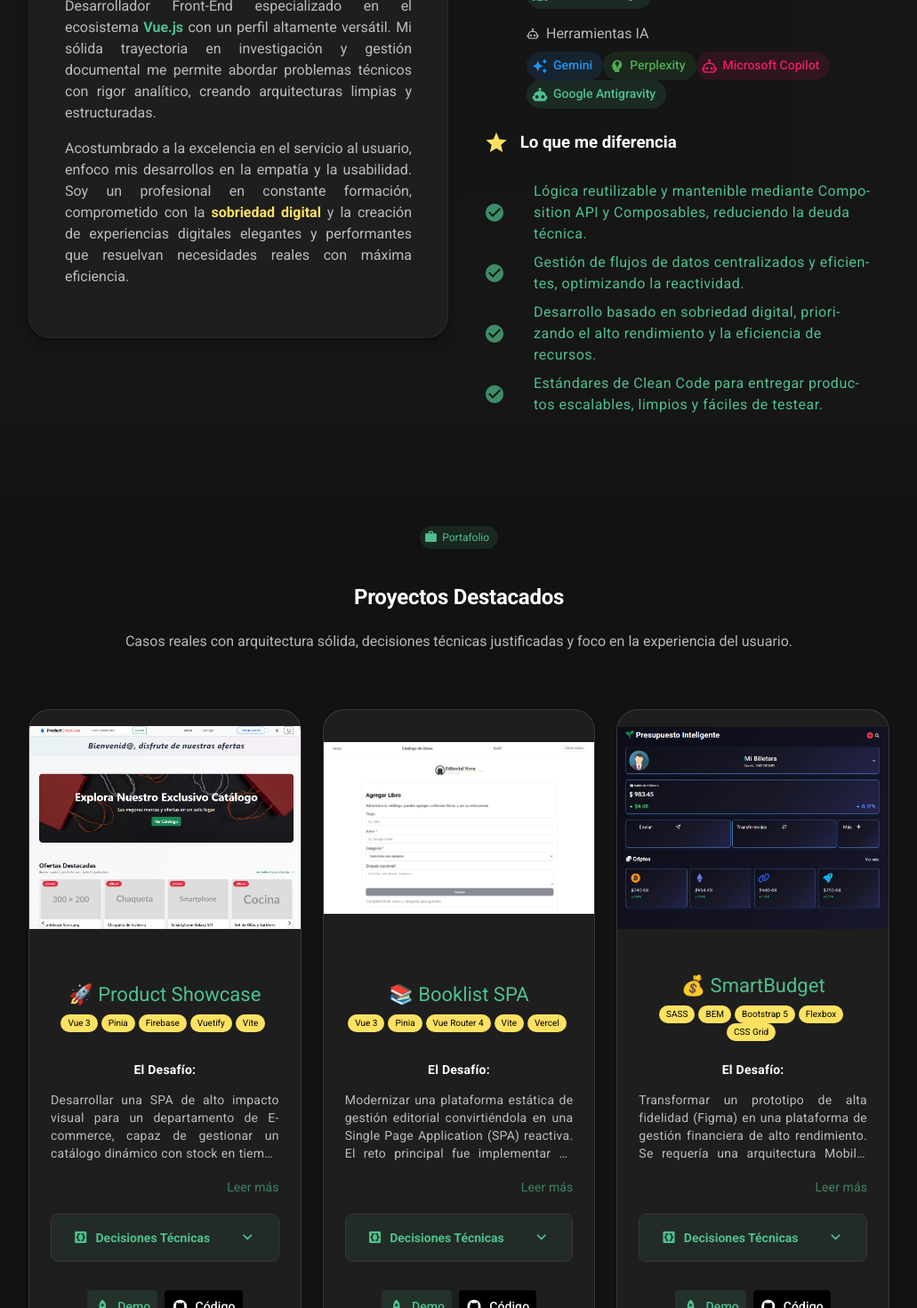
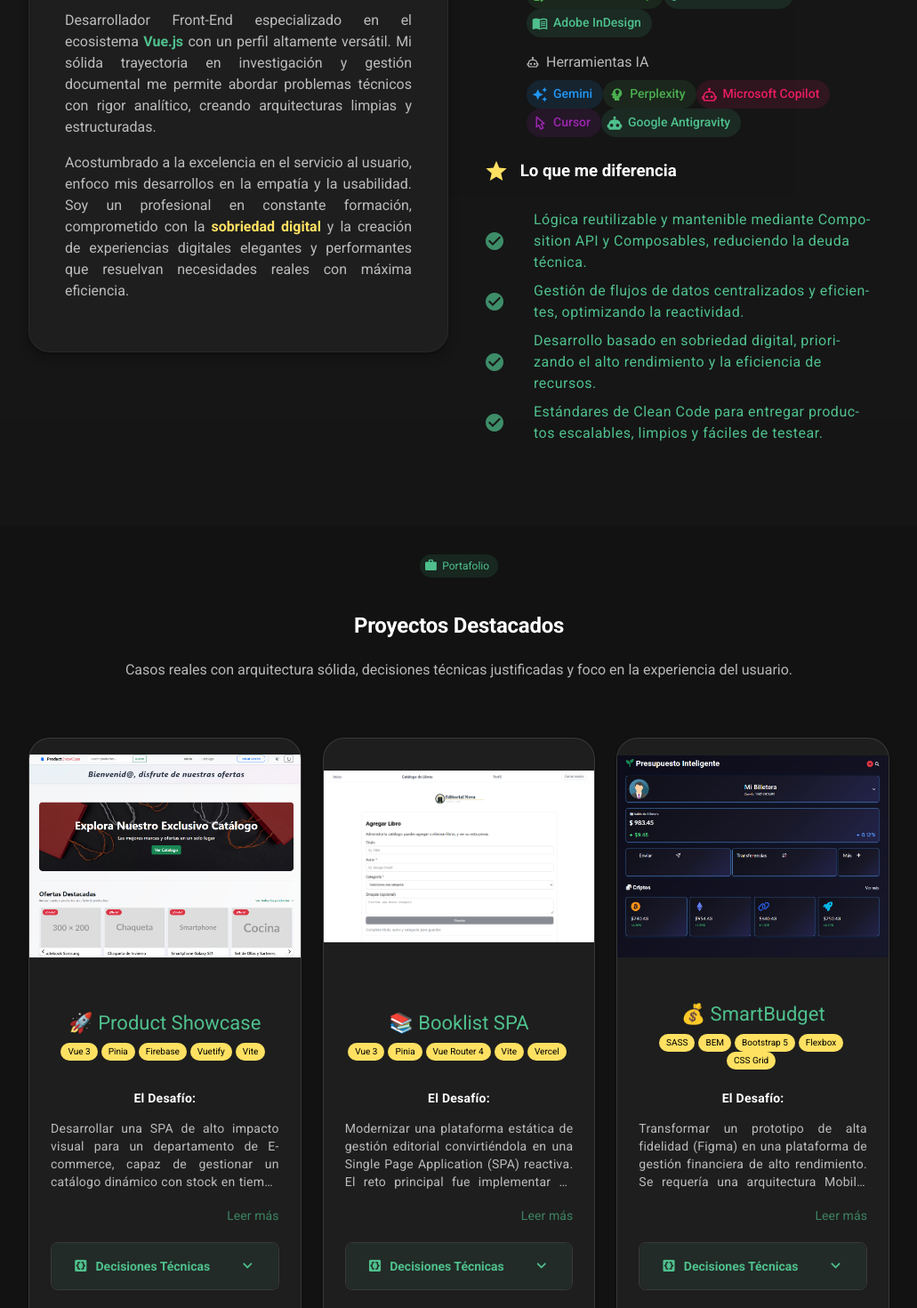
Before and after one commit to jltamayocabello-droid/mi-portafolio-vuetify, a Vue app: page / in a window 1280 px wide. Shown: the part 1560-3030 px from the top of the page at 89% size, without its empty margins (124-1155 px from the left). Built offline with nearby package versions, Linux system fonts and the light colour scheme.

Commit message:
Se agregan skills

```diff
--- a/src/pages/HomePage.vue
+++ b/src/pages/HomePage.vue
@@ -556,6 +556,7 @@
     },
     { name: 'Zotero', color: 'green', icon: 'mdi-bookmark-multiple' },
     { name: 'Microsoft 365', color: 'orange', icon: 'mdi-microsoft' },
+    { name: 'SharePoint', color: 'blue', icon: 'mdi-microsoft-sharepoint' },
     { name: 'Microsoft Access', color: 'orange', icon: 'mdi-database' },
   ]
 
@@ -569,6 +570,7 @@
     { name: 'Gemini', color: 'blue', icon: 'mdi-creation' },
     { name: 'Perplexity', color: 'green', icon: 'mdi-head-lightbulb' },
     { name: 'Microsoft Copilot', color: 'pink', icon: 'mdi-robot-outline' },
+    { name: 'Cursor', color: 'purple', icon: 'mdi-cursor-default-outline' },
     { name: 'Google Antigravity', color: 'primary', icon: 'mdi-robot' },
   ]
 
@@ -762,24 +764,6 @@
     },
     {
       year: '2025',
-      title: 'Aprende Análisis de Datos: Ampliación y Aplicación',
-      provider: 'Microsoft · LinkedIn Learning',
-      color: 'secondary',
-    },
-    {
-      year: '2025',
-      title: 'Aprende Análisis de Datos: Fundamentos',
-      provider: 'Microsoft · LinkedIn Learning',
-      color: 'secondary',
-    },
-    {
-      year: '2025',
-      title: 'Introducción a las Habilidades Profesionales en Análisis de Datos',
-      provider: 'Microsoft · LinkedIn Learning',
-      color: 'secondary',
-    },
-    {
-      year: '2025',
       title: 'Aprende Data Science: Cuenta Historias con los Datos',
       provider: 'Microsoft · LinkedIn Learning',
       color: 'secondary',
```
